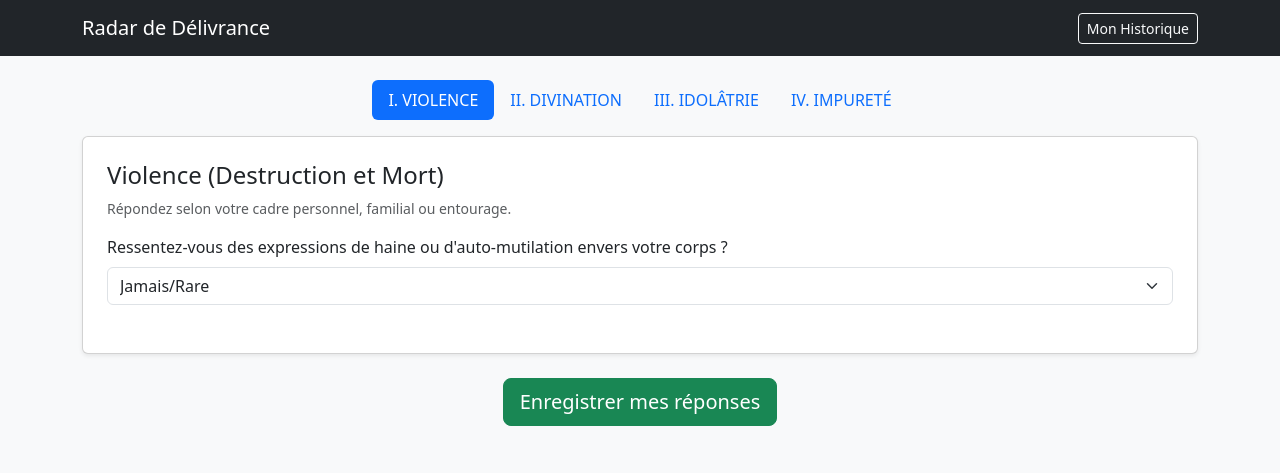
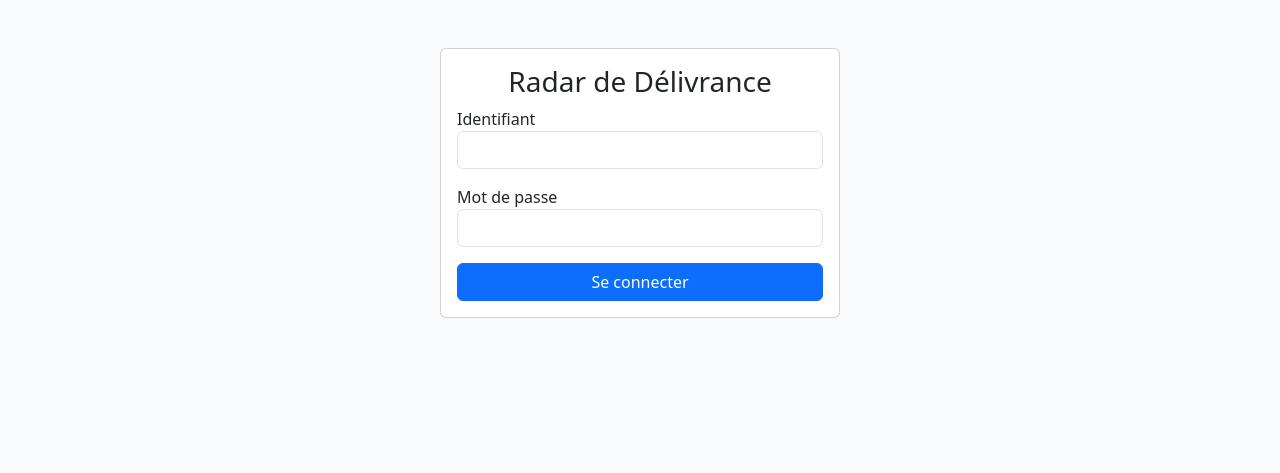
Before and after one commit to defi21officiel-cell/radar-delivrance, a Flask app: page /login in a window 1280 px wide. Shown: the top 473 px of the page. Run offline with Flask 3, Linux system fonts and the light colour scheme.

Commit message:
Update login.html

```diff
--- a/templates/login.html
+++ b/templates/login.html
@@ -2,57 +2,26 @@
 <html>
 <head>
     <link href="https://cdn.jsdelivr.net/npm/bootstrap@5.3.0/dist/css/bootstrap.min.css" rel="stylesheet">
-    <title>Mon Radar</title>
+    <title>Connexion - Radar</title>
 </head>
 <body class="bg-light">
-    <nav class="navbar navbar-dark bg-dark mb-4">
-        <div class="container">
-            <span class="navbar-brand">Radar de Délivrance</span>
-            <a href="/history" class="btn btn-outline-light btn-sm">Mon Historique</a>
+    <div class="container mt-5">
+        <div class="card mx-auto" style="max-width: 400px;">
+            <div class="card-body">
+                <h3 class="text-center">Radar de Délivrance</h3>
+                <form method="POST">
+                    <div class="mb-3">
+                        <label>Identifiant</label>
+                        <input type="text" name="username" class="form-control" required>
+                    </div>
+                    <div class="mb-3">
+                        <label>Mot de passe</label>
+                        <input type="password" name="password" class="form-control" required>
+                    </div>
+                    <button type="submit" class="btn btn-primary w-100">Se connecter</button>
+                </form>
+            </div>
         </div>
-    </nav>
-
-    <div class="container pb-5">
-        <form action="/save" method="POST">
-            <ul class="nav nav-pills mb-3 justify-content-center" id="pills-tab" role="tablist">
-                <li class="nav-item"><button class="nav-link active" data-bs-toggle="pill" data-bs-target="#tab1" type="button">I. VIOLENCE</button></li>
-                <li class="nav-item"><button class="nav-link" data-bs-toggle="pill" data-bs-target="#tab2" type="button">II. DIVINATION</button></li>
-                <li class="nav-item"><button class="nav-link" data-bs-toggle="pill" data-bs-target="#tab3" type="button">III. IDOLÂTRIE</button></li>
-                <li class="nav-item"><button class="nav-link" data-bs-toggle="pill" data-bs-target="#tab4" type="button">IV. IMPURETÉ</button></li>
-            </ul>
-
-            <div class="tab-content card p-4 shadow-sm">
-                <div class="tab-pane fade show active" id="tab1">
-                    <h4>Violence (Destruction et Mort)</h4>
-                    <p class="text-muted small">Répondez selon votre cadre personnel, familial ou entourage.</p>
-                    <div class="mb-4">
-                        <label class="form-label d-block">Ressentez-vous des expressions de haine ou d'auto-mutilation envers votre corps ?</label>
-                        <select name="v1" class="form-select">
-                            <option>Jamais/Rare</option><option>Souvent</option><option>Fréquent</option><option>Régulier</option><option>Quotidien</option>
-                        </select>
-                    </div>
-                    </div>
-
-                <div class="tab-pane fade" id="tab2">
-                    <h4>Divination (Contrôle et Occultisme)</h4>
-                    <div class="mb-4">
-                        <label class="form-label">Ressentez-vous une « présence » paranormale dans votre quotidien ?</label>
-                        <select name="d1" class="form-select">
-                            <option>Jamais/Rare</option><option>Souvent</option><option>Fréquent</option><option>Régulier</option><option>Quotidien</option>
-                        </select>
-                    </div>
-                </div>
-
-                <div class="tab-pane fade" id="tab3"><h4>Idolâtrie</h4><p>Questions à venir...</p></div>
-                <div class="tab-pane fade" id="tab4"><h4>Impureté</h4><p>Questions à venir...</p></div>
-            </div>
-
-            <div class="text-center mt-4">
-                <button type="submit" class="btn btn-success btn-lg">Enregistrer mes réponses</button>
-            </div>
-        </form>
     </div>
-
-    <script src="https://cdn.jsdelivr.net/npm/bootstrap@5.3.0/dist/js/bootstrap.bundle.min.js"></script>
 </body>
 </html>
```
